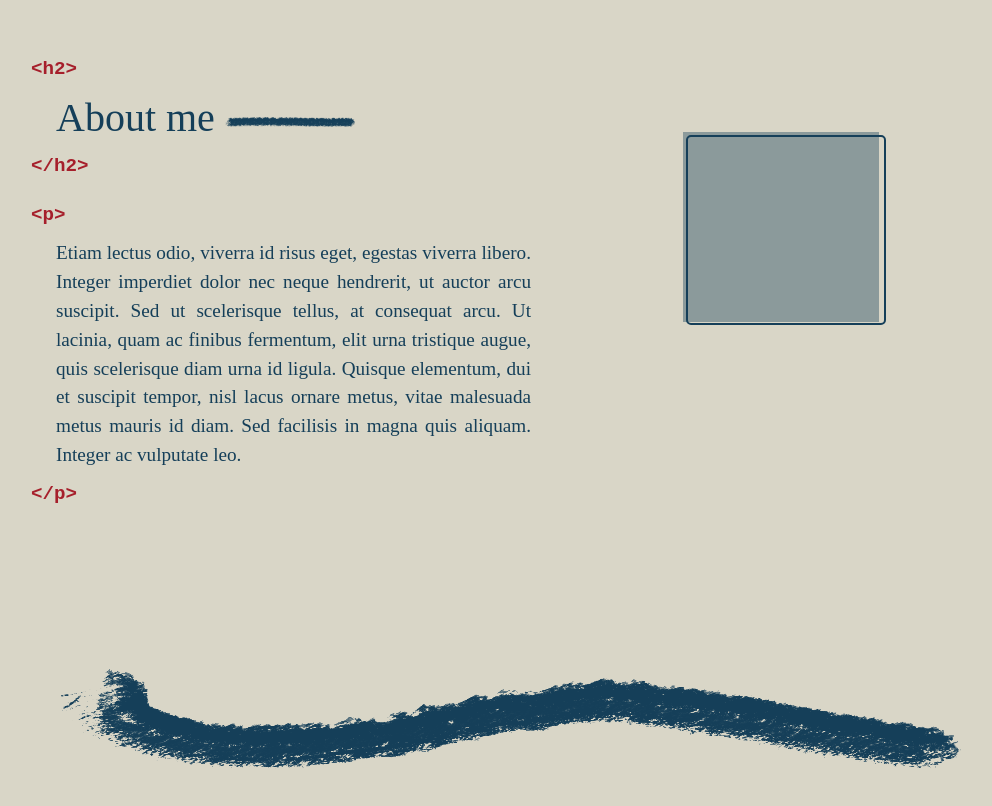
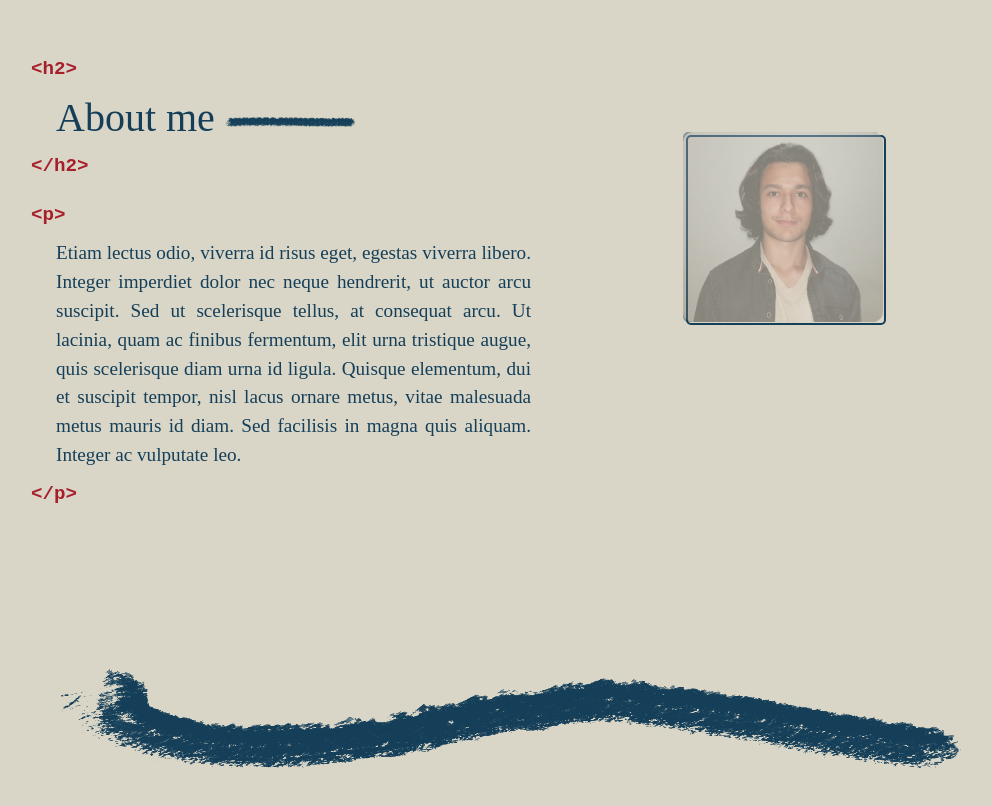
Before and after one commit to Adrianvc94/Portafolio, a React (Create React App) app: page / in a window 1280 px wide. Shown: the part 940-1746 px from the top of the page, without its empty margins (129-1121 px from the left). Built offline with nearby package versions, Linux system fonts and the light colour scheme; a web font is replaced by a local one.

Commit message:
I add my photo so the space wouldn`t be empty

```diff
--- a/package.json
+++ b/package.json
@@ -1,5 +1,5 @@
 {
-  "homepage": "https://adrianvc94.github.io/portafolio",
+  "homepage": "https://adrianvc94.github.io/Portafolio",
   "name": "portfolio",
   "version": "0.1.0",
   "private": true,
--- a/src/Components/About/About.js
+++ b/src/Components/About/About.js
@@ -1,6 +1,6 @@
 import styles from "./About.module.css";
 import Line from "../../Images/Line1.png";
-// import Photo from "../../Images/Foto.png";
+import Photo from "../../Images/Foto.png";
 
 const About = () => {
   var etiquetaH2Apertura = "<h2>";
@@ -39,7 +39,7 @@ const About = () => {
       <div className={styles.frame_container}>
         <div className={styles.frame}>
           <div className={styles.filter}>
-            {/* <img src={Photo} className={styles.photo} /> */}
+            <img alt="Headshot" src={Photo} className={styles.photo} />
           </div>
         </div>
       </div>
--- a/src/Components/About/About.module.css
+++ b/src/Components/About/About.module.css
@@ -61,6 +61,7 @@
     right: 5px;
     bottom: 5px;
     opacity: 0.4;
+    border-radius: 5px;
 }
 
 .photo{
```
Also changed, not shown: src/Images/Foto.png (added).
